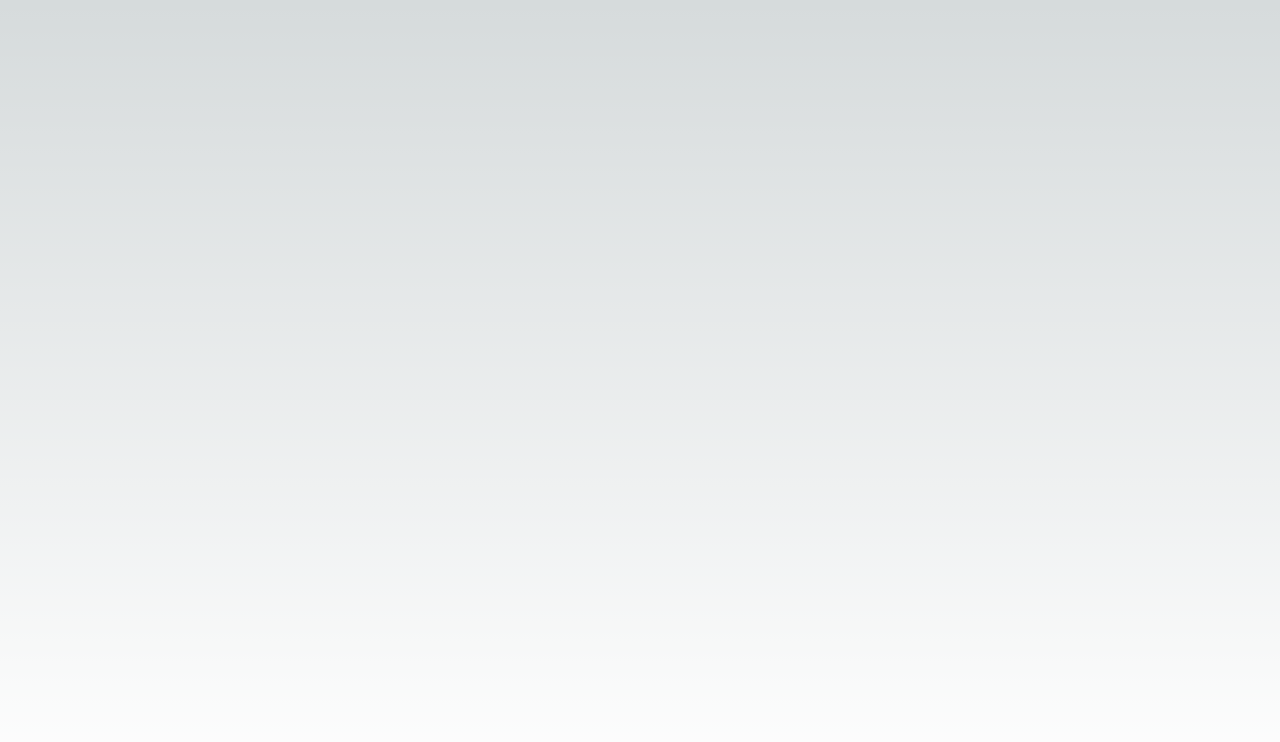
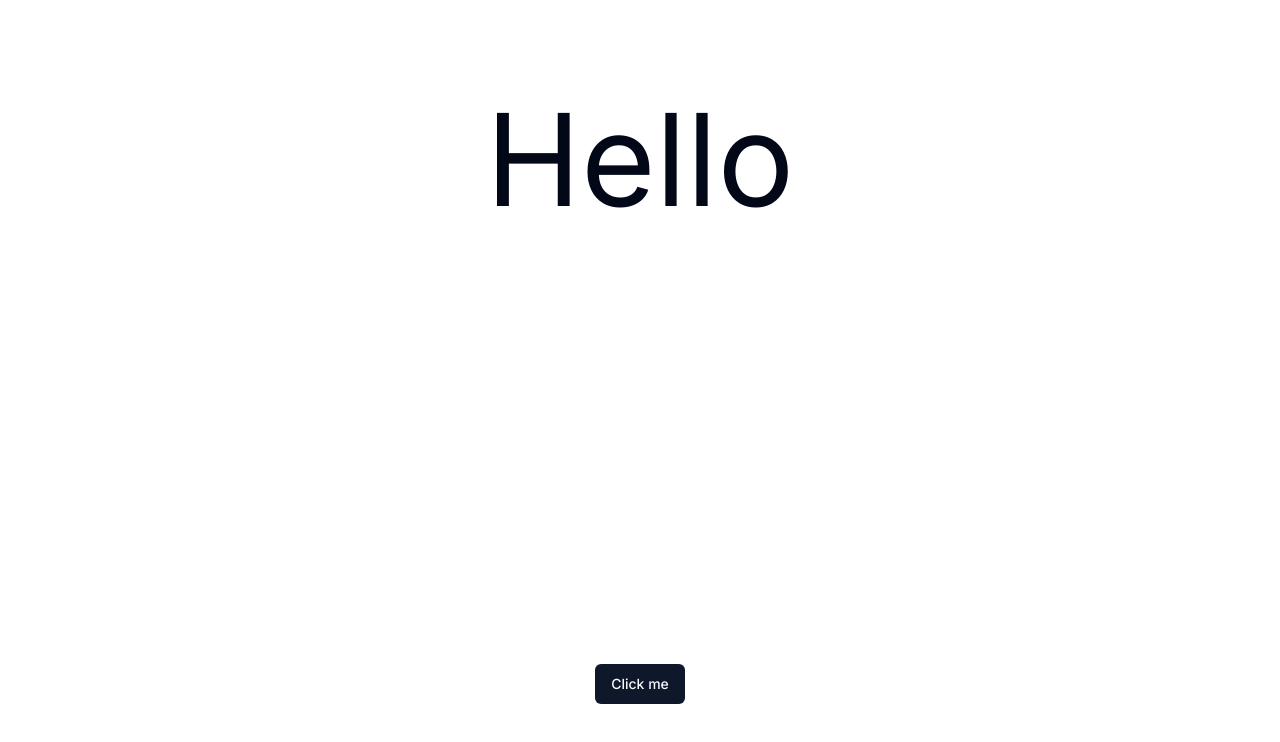
Before and after one commit to MrTuttle/flo, a Next.js app: page / in a window 1280 px wide. Shown: the top 742 px of the page. Built offline with nearby package versions, Linux system fonts and the light colour scheme.

Commit message:
add shadcn

```diff
--- a/app/globals.css
+++ b/app/globals.css
@@ -2,32 +2,75 @@
 @tailwind components;
 @tailwind utilities;
 
-:root {
-  --foreground-rgb: 0, 0, 0;
-  --background-start-rgb: 214, 219, 220;
-  --background-end-rgb: 255, 255, 255;
-}
+@layer base {
+  :root {
+    --background: 0 0% 100%;
+    --foreground: 222.2 84% 4.9%;
 
-@media (prefers-color-scheme: dark) {
-  :root {
-    --foreground-rgb: 255, 255, 255;
-    --background-start-rgb: 0, 0, 0;
-    --background-end-rgb: 0, 0, 0;
+    --card: 0 0% 100%;
+    --card-foreground: 222.2 84% 4.9%;
+
+    --popover: 0 0% 100%;
+    --popover-foreground: 222.2 84% 4.9%;
+
+    --primary: 222.2 47.4% 11.2%;
+    --primary-foreground: 210 40% 98%;
+
+    --secondary: 210 40% 96.1%;
+    --secondary-foreground: 222.2 47.4% 11.2%;
+
+    --muted: 210 40% 96.1%;
+    --muted-foreground: 215.4 16.3% 46.9%;
+
+    --accent: 210 40% 96.1%;
+    --accent-foreground: 222.2 47.4% 11.2%;
+
+    --destructive: 0 84.2% 60.2%;
+    --destructive-foreground: 210 40% 98%;
+
+    --border: 214.3 31.8% 91.4%;
+    --input: 214.3 31.8% 91.4%;
+    --ring: 222.2 84% 4.9%;
+
+    --radius: 0.5rem;
+  }
+
+  .dark {
+    --background: 222.2 84% 4.9%;
+    --foreground: 210 40% 98%;
+
+    --card: 222.2 84% 4.9%;
+    --card-foreground: 210 40% 98%;
+
+    --popover: 222.2 84% 4.9%;
+    --popover-foreground: 210 40% 98%;
+
+    --primary: 210 40% 98%;
+    --primary-foreground: 222.2 47.4% 11.2%;
+
+    --secondary: 217.2 32.6% 17.5%;
+    --secondary-foreground: 210 40% 98%;
+
+    --muted: 217.2 32.6% 17.5%;
+    --muted-foreground: 215 20.2% 65.1%;
+
+    --accent: 217.2 32.6% 17.5%;
+    --accent-foreground: 210 40% 98%;
+
+    --destructive: 0 62.8% 30.6%;
+    --destructive-foreground: 210 40% 98%;
+
+    --border: 217.2 32.6% 17.5%;
+    --input: 217.2 32.6% 17.5%;
+    --ring: 212.7 26.8% 83.9%;
   }
 }
 
-body {
-  color: rgb(var(--foreground-rgb));
-  background: linear-gradient(
-      to bottom,
-      transparent,
-      rgb(var(--background-end-rgb))
-    )
-    rgb(var(--background-start-rgb));
-}
-
-@layer utilities {
-  .text-balance {
-    text-wrap: balance;
+@layer base {
+  * {
+    @apply border-border;
+  }
+  body {
+    @apply bg-background text-foreground;
   }
 }
--- a/app/page.tsx
+++ b/app/page.tsx
@@ -1,7 +1,13 @@
+import { Button } from "@/components/ui/button";
 import Image from "next/image";
 
 export default function Home() {
   return (
-    <main className="flex min-h-screen flex-col items-center justify-between p-24"></main>
+    <main className="flex min-h-screen flex-col items-center justify-between p-24">
+      <div className=" text-9xl">Hello</div>
+      <div>
+        <Button>Click me</Button>
+      </div>
+    </main>
   );
 }
--- /dev/null
+++ b/components/ui/button.tsx
@@ -0,0 +1,56 @@
+import * as React from "react"
+import { Slot } from "@radix-ui/react-slot"
+import { cva, type VariantProps } from "class-variance-authority"
+
+import { cn } from "@/lib/utils"
+
+const buttonVariants = cva(
+  "inline-flex items-center justify-center whitespace-nowrap rounded-md text-sm font-medium ring-offset-background transition-colors focus-visible:outline-none focus-visible:ring-2 focus-visible:ring-ring focus-visible:ring-offset-2 disabled:pointer-events-none disabled:opacity-50",
+  {
+    variants: {
+      variant: {
+        default: "bg-primary text-primary-foreground hover:bg-primary/90",
+        destructive:
+          "bg-destructive text-destructive-foreground hover:bg-destructive/90",
+        outline:
+          "border border-input bg-background hover:bg-accent hover:text-accent-foreground",
+        secondary:
+          "bg-secondary text-secondary-foreground hover:bg-secondary/80",
+        ghost: "hover:bg-accent hover:text-accent-foreground",
+        link: "text-primary underline-offset-4 hover:underline",
+      },
+      size: {
+        default: "h-10 px-4 py-2",
+        sm: "h-9 rounded-md px-3",
+        lg: "h-11 rounded-md px-8",
+        icon: "h-10 w-10",
+      },
+    },
+    defaultVariants: {
+      variant: "default",
+      size: "default",
+    },
+  }
+)
+
+export interface ButtonProps
+  extends React.ButtonHTMLAttributes<HTMLButtonElement>,
+    VariantProps<typeof buttonVariants> {
+  asChild?: boolean
+}
+
+const Button = React.forwardRef<HTMLButtonElement, ButtonProps>(
+  ({ className, variant, size, asChild = false, ...props }, ref) => {
+    const Comp = asChild ? Slot : "button"
+    return (
+      <Comp
+        className={cn(buttonVariants({ variant, size, className }))}
+        ref={ref}
+        {...props}
+      />
+    )
+  }
+)
+Button.displayName = "Button"
+
+export { Button, buttonVariants }
--- /dev/null
+++ b/lib/utils.ts
@@ -0,0 +1,6 @@
+import { type ClassValue, clsx } from "clsx"
+import { twMerge } from "tailwind-merge"
+
+export function cn(...inputs: ClassValue[]) {
+  return twMerge(clsx(inputs))
+}
--- a/tailwind.config.ts
+++ b/tailwind.config.ts
@@ -1,20 +1,80 @@
-import type { Config } from "tailwindcss";
+import type { Config } from "tailwindcss"
 
-const config: Config = {
+const config = {
+  darkMode: ["class"],
   content: [
-    "./pages/**/*.{js,ts,jsx,tsx,mdx}",
-    "./components/**/*.{js,ts,jsx,tsx,mdx}",
-    "./app/**/*.{js,ts,jsx,tsx,mdx}",
-  ],
+    './pages/**/*.{ts,tsx}',
+    './components/**/*.{ts,tsx}',
+    './app/**/*.{ts,tsx}',
+    './src/**/*.{ts,tsx}',
+	],
+  prefix: "",
   theme: {
+    container: {
+      center: true,
+      padding: "2rem",
+      screens: {
+        "2xl": "1400px",
+      },
+    },
     extend: {
-      backgroundImage: {
-        "gradient-radial": "radial-gradient(var(--tw-gradient-stops))",
-        "gradient-conic":
-          "conic-gradient(from 180deg at 50% 50%, var(--tw-gradient-stops))",
+      colors: {
+        border: "hsl(var(--border))",
+        input: "hsl(var(--input))",
+        ring: "hsl(var(--ring))",
+        background: "hsl(var(--background))",
+        foreground: "hsl(var(--foreground))",
+        primary: {
+          DEFAULT: "hsl(var(--primary))",
+          foreground: "hsl(var(--primary-foreground))",
+        },
+        secondary: {
+          DEFAULT: "hsl(var(--secondary))",
+          foreground: "hsl(var(--secondary-foreground))",
+        },
+        destructive: {
+          DEFAULT: "hsl(var(--destructive))",
+          foreground: "hsl(var(--destructive-foreground))",
+        },
+        muted: {
+          DEFAULT: "hsl(var(--muted))",
+          foreground: "hsl(var(--muted-foreground))",
+        },
+        accent: {
+          DEFAULT: "hsl(var(--accent))",
+          foreground: "hsl(var(--accent-foreground))",
+        },
+        popover: {
+          DEFAULT: "hsl(var(--popover))",
+          foreground: "hsl(var(--popover-foreground))",
+        },
+        card: {
+          DEFAULT: "hsl(var(--card))",
+          foreground: "hsl(var(--card-foreground))",
+        },
+      },
+      borderRadius: {
+        lg: "var(--radius)",
+        md: "calc(var(--radius) - 2px)",
+        sm: "calc(var(--radius) - 4px)",
+      },
+      keyframes: {
+        "accordion-down": {
+          from: { height: "0" },
+          to: { height: "var(--radix-accordion-content-height)" },
+        },
+        "accordion-up": {
+          from: { height: "var(--radix-accordion-content-height)" },
+          to: { height: "0" },
+        },
+      },
+      animation: {
+        "accordion-down": "accordion-down 0.2s ease-out",
+        "accordion-up": "accordion-up 0.2s ease-out",
       },
     },
   },
-  plugins: [],
-};
-export default config;
+  plugins: [require("tailwindcss-animate")],
+} satisfies Config
+
+export default config
```
Also changed, not shown: package.json (+7 -1 lines), components.json (added), 1 other file (tests, documents, lock files or other folders).
